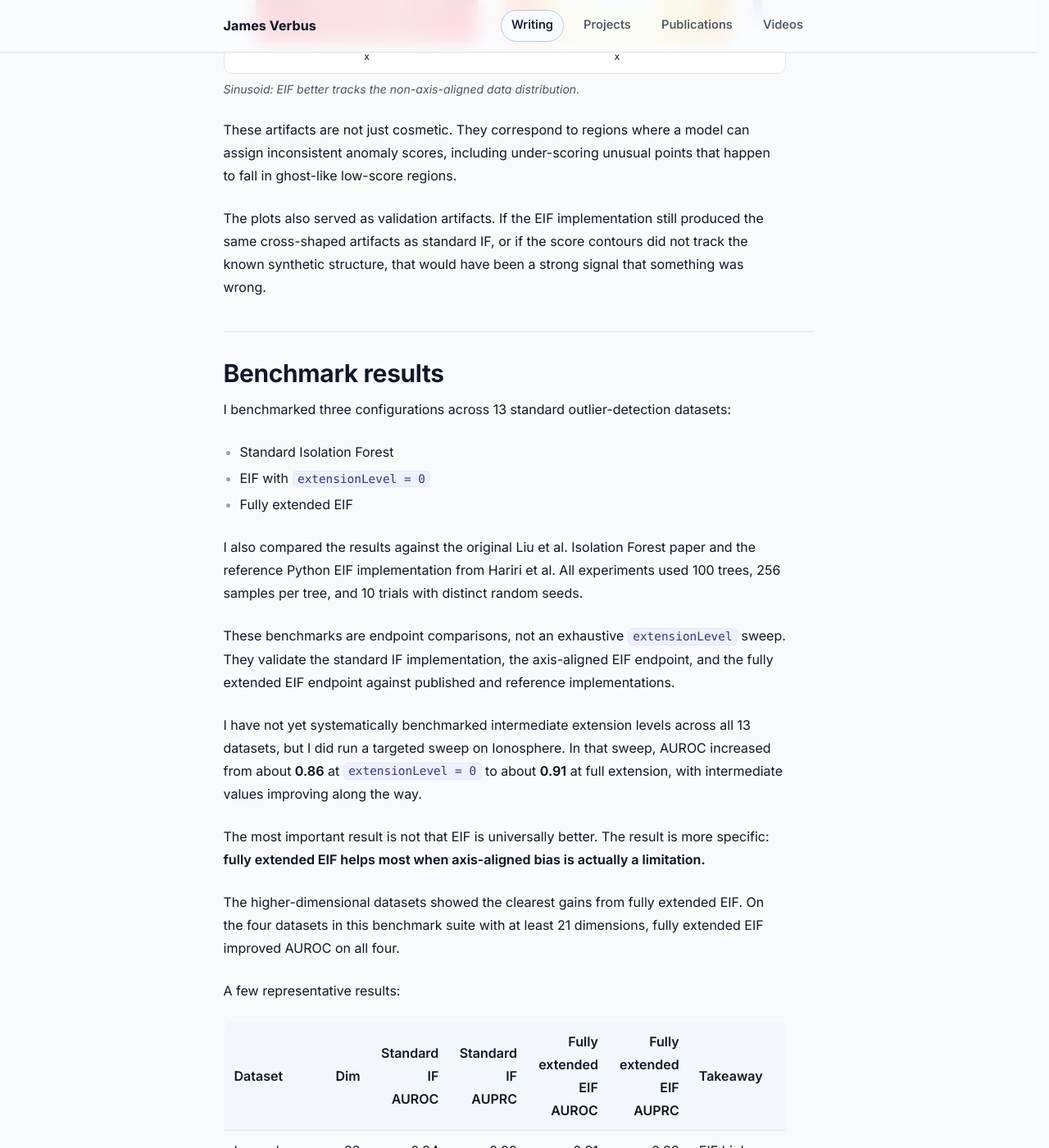
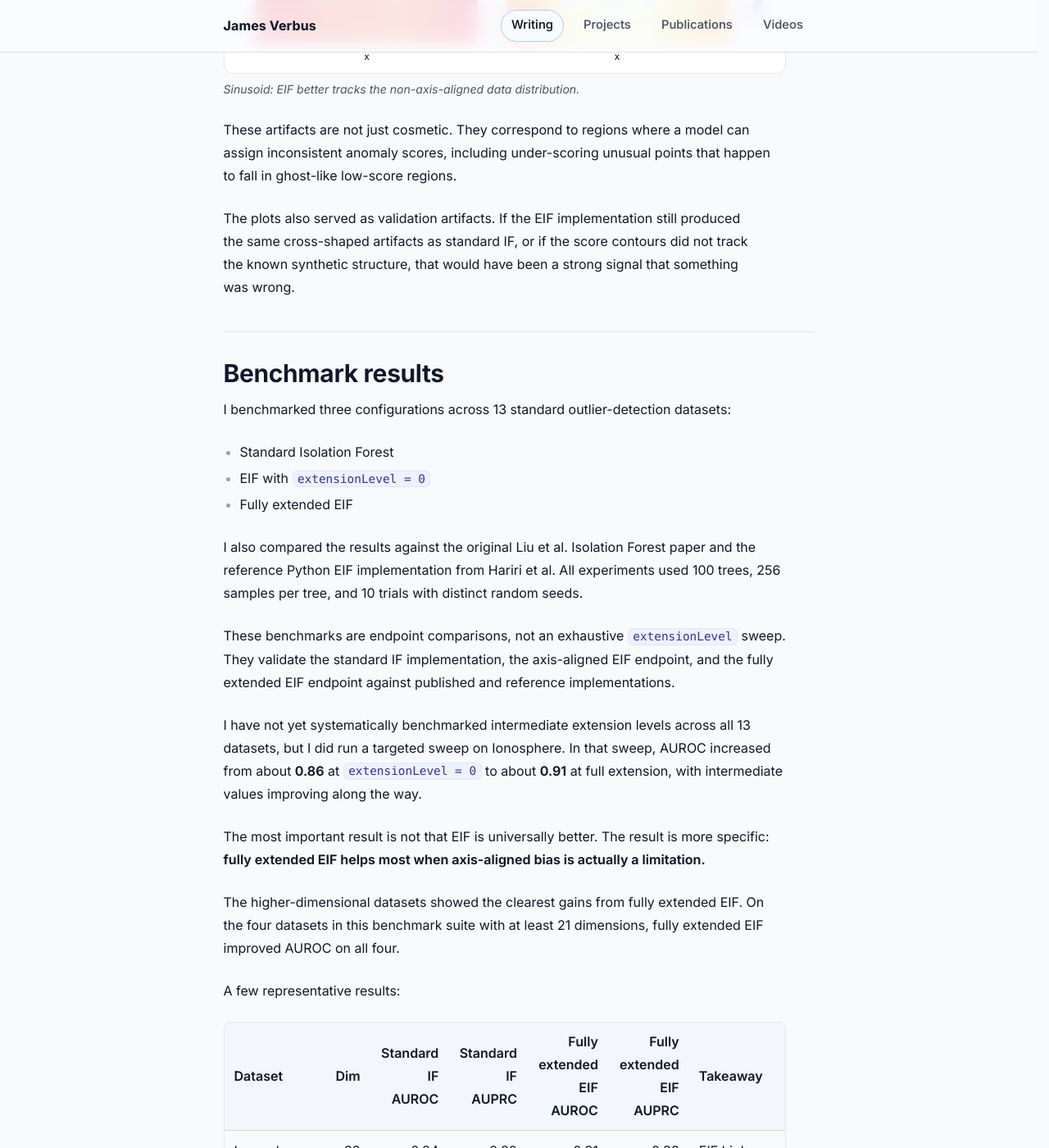
Before and after one commit to jverbus/jverbus.github.io, a Jekyll site: the page built from _posts/2026-03-18-announcing-extended-isolation-forest-support.md, in a window 1280 px wide and 1400 px high, scrolled down 4017 px. Shown: the whole window at 82% size. Built offline with Jekyll 4.4.1, drawn with Linux system fonts in a browser that asks for light colours.

Commit message:
Polish focus rings, chips, tables, badges, and print styles
- Keep pill-shaped controls (nav links, chips, buttons, pagination)
  fully rounded when keyboard-focused instead of snapping to 6px corners
- Give tag/category count chips a real hover state and stop the link
  underline from drawing beneath the pill
- Switch tables to separate borders so the rounded corners actually
  render; drop the doubled border on the last row; strengthen the
  header rule
- Stop the global image radius from rounding shields.io badges
- Balance heading line breaks and avoid orphan words in paragraphs
  (text-wrap: balance/pretty)
- Remove the sub-pixel hover translate on nav links that blurred text
- Ease the CTA button background like every other interactive element
- Print: light code blocks with readable text; hide breadcrumbs,
  email CTA, and prev/next pagination

https://claude.ai/code/session_01EjBiG9bDQxspefCUkSEBmk

```diff
--- a/_includes/site/head.html
+++ b/_includes/site/head.html
@@ -165,6 +165,6 @@
   <link rel="icon" type="image/x-icon" href="{{ '/favicon.ico' | relative_url }}">
   <link rel="apple-touch-icon" sizes="180x180" href="{{ '/assets/images/apple-touch-icon.png' | relative_url }}">
   <link rel="preload" href="{{ '/assets/fonts/inter-latin-wght-normal.woff2' | relative_url }}" as="font" type="font/woff2" crossorigin>
-  <link href="{{ '/assets/css/modern.css' | relative_url | escape }}?v=loop36" rel="stylesheet" media="all">
+  <link href="{{ '/assets/css/modern.css' | relative_url | escape }}?v=loop37" rel="stylesheet" media="all">
   <link rel="alternate" type="application/atom+xml" title="{{ site.title | escape }}" href="{{ '/atom.xml' | absolute_url | escape }}">
 </head>
--- a/assets/css/modern.css
+++ b/assets/css/modern.css
@@ -122,6 +122,16 @@ button:focus-visible {
   border-radius: 6px;
 }
 
+/* Pill-shaped controls keep their radius when focused */
+.nav-global li a:focus-visible,
+.nav-menu-toggle:focus-visible,
+.cta-button:focus-visible,
+.contact-list a:focus-visible,
+.list-linear a:focus-visible,
+.layout-post .pagination a:focus-visible {
+  border-radius: 999px;
+}
+
 .skip-link {
   position: absolute;
   left: -9999px;
@@ -259,7 +269,7 @@ button:focus-visible {
   border: 1px solid transparent;
   border-radius: 999px;
   padding: 0.34rem 0.72rem;
-  transition: background-color 140ms ease, color 140ms ease, border-color 140ms ease, transform 120ms ease;
+  transition: background-color 140ms ease, color 140ms ease, border-color 140ms ease;
   text-decoration: none;
   white-space: nowrap;
 }
@@ -269,7 +279,6 @@ button:focus-visible {
   border-color: var(--border);
   background: rgba(17, 24, 39, 0.04);
   text-decoration: none;
-  transform: translateY(-0.5px);
 }
 
 .nav-global li.active a {
@@ -339,6 +348,11 @@ h4 {
   color: var(--heading);
   letter-spacing: -0.012em;
   font-weight: 670;
+  text-wrap: balance;
+}
+
+p {
+  text-wrap: pretty;
 }
 
 h1,
@@ -546,10 +560,30 @@ pre code {
 
 table {
   width: 100%;
-  border-collapse: collapse;
+  border-collapse: separate;
+  border-spacing: 0;
   border: 1px solid var(--border);
   border-radius: 8px;
-  overflow: hidden;
+}
+
+thead th:first-child {
+  border-top-left-radius: 7px;
+}
+
+thead th:last-child {
+  border-top-right-radius: 7px;
+}
+
+tbody tr:last-child td {
+  border-bottom: 0;
+}
+
+tbody tr:last-child td:first-child {
+  border-bottom-left-radius: 7px;
+}
+
+tbody tr:last-child td:last-child {
+  border-bottom-right-radius: 7px;
 }
 
 .table-scroll {
@@ -573,6 +607,7 @@ td {
 th {
   background: var(--surface-muted);
   font-weight: 600;
+  border-bottom-color: var(--border-strong);
 }
 
 img,
@@ -627,6 +662,16 @@ video {
   border: 1px solid var(--border);
   border-radius: 999px;
   padding: 0.34rem 0.5rem;
+  transition: background-color 140ms ease, border-color 140ms ease;
+}
+
+.list-linear a:hover {
+  text-decoration: none;
+}
+
+.list-linear a:hover span {
+  background: #e9edf4;
+  border-color: var(--border-strong);
 }
 
 .pagination ul {
@@ -759,6 +804,7 @@ h2.post-year-heading:first-of-type {
   padding: 0.55rem 1.1rem;
   font-weight: 600;
   text-decoration: none;
+  transition: background-color 140ms ease;
 }
 
 .cta-button:hover {
@@ -1275,6 +1321,7 @@ h3:hover .heading-anchor,
   display: block;
   height: 20px;
   width: auto;
+  border-radius: 3px;
 }
 
 .project-hero {
@@ -1631,8 +1678,25 @@ h3:hover .heading-anchor,
   .the-header,
   .the-footer,
   .gotop,
-  .skip-link {
+  .skip-link,
+  .breadcrumbs,
+  .post-cta,
+  .pagination {
     display: none !important;
+  }
+
+  pre {
+    background: #fff;
+    color: #000;
+    border: 1px solid #ddd;
+    box-shadow: none;
+  }
+
+  pre code,
+  .highlight span {
+    color: #000 !important;
+    background: transparent !important;
+    font-weight: 400;
   }
 
   .body {
@@ -1732,6 +1796,11 @@ h3:hover .heading-anchor,
     border-color: var(--border);
   }
 
+  .list-linear a:hover span {
+    background: #18263e;
+    border-color: var(--border-strong);
+  }
+
   .post-list-item {
     border-color: #2a3953;
     box-shadow: none;
```
